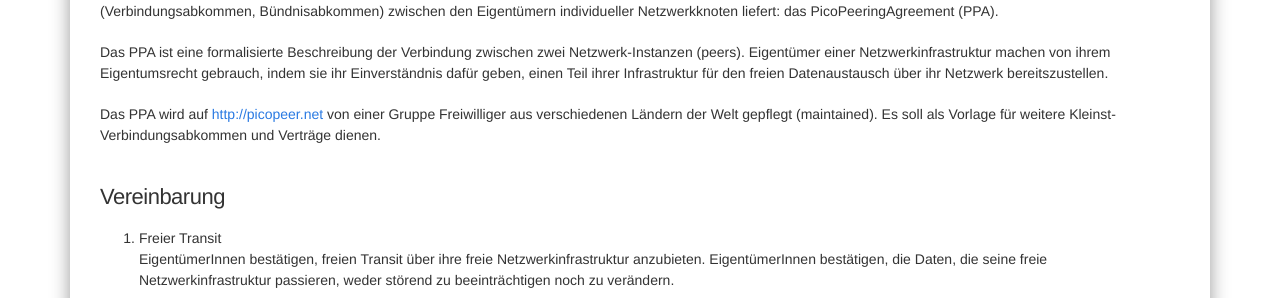
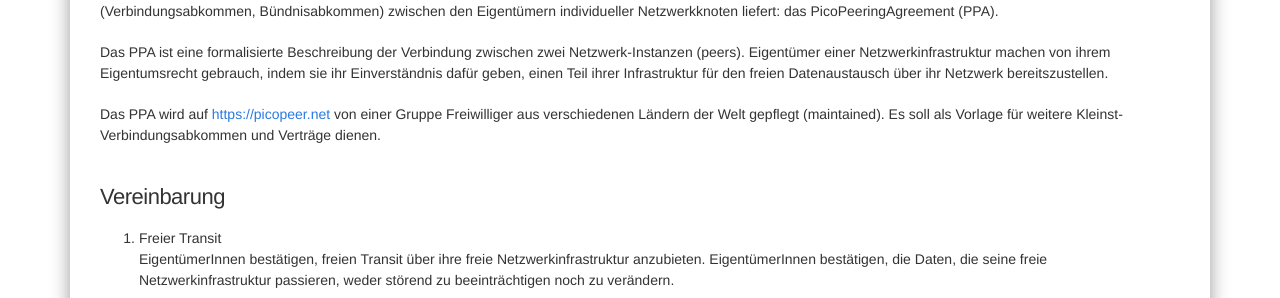
Before and after one commit to freifunkMUC/freifunkmuc.github.io, a Jekyll site: the page built from nutzungsbedingungen.md, in a window 1280 px wide and 900 px high, scrolled down 450 px. Shown: the part 154-452 px from the top of the window. Built offline with Jekyll 4.4.1, drawn with Linux system fonts in a browser that asks for light colours; part of the change alters nothing that is shown.

Commit message:
update links to https

```diff
--- a/nutzungsbedingungen.md
+++ b/nutzungsbedingungen.md
@@ -24,7 +24,7 @@ Mittlerweile gibt es viele Community-Netzwerke, diese sind jedoch geographisch u
 
 Das PPA ist eine formalisierte Beschreibung der Verbindung zwischen zwei Netzwerk-Instanzen (peers). Eigentümer einer Netzwerkinfrastruktur machen von ihrem Eigentumsrecht gebrauch, indem sie ihr Einverständnis dafür geben, einen Teil ihrer Infrastruktur für den freien Datenaustausch über ihr Netzwerk bereitszustellen.
 
-Das PPA wird auf [http://picopeer.net](http://picopeer.net) von einer Gruppe Freiwilliger aus verschiedenen Ländern der Welt gepflegt (maintained). Es soll als Vorlage für weitere Kleinst-Verbindungsabkommen und Verträge dienen.
+Das PPA wird auf [https://picopeer.net](https://picopeer.net) von einer Gruppe Freiwilliger aus verschiedenen Ländern der Welt gepflegt (maintained). Es soll als Vorlage für weitere Kleinst-Verbindungsabkommen und Verträge dienen.
 
 ### Vereinbarung
 
@@ -74,4 +74,4 @@ Im Sinne des PPA ist ein Zusätzlicher Dienst alles war über freien Transit hin
 Das PPA soll nach vereinbarten Standards in maschinenlesbarer Form in Community-Node-Datenbanken (nodeDBs) eingebaut werden, um die automatische Vernetzung solcher Knoten (Nodes) zu ermöglichen
 
 
-Quelle: [Freifunk Magdeburg (CC BY-SA 4.0)](http://md.freifunk.net)
+Quelle: [Freifunk Magdeburg (CC BY-SA 4.0)](https://md.freifunk.net)
```
